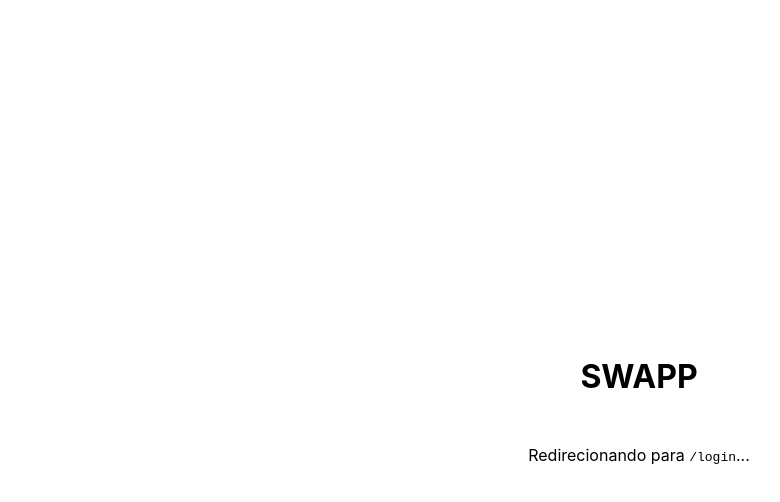
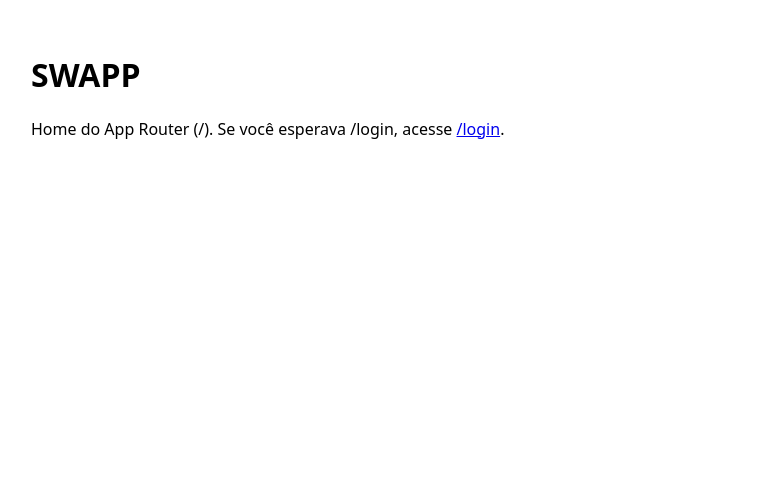
Before and after one commit to fabianodexterz/SWAPP-FRONTEND, a Next.js app: page / in a window 1280 px wide. Before the commit this address had no page. Shown: the top 502 px of the page, without its empty margins (1-781 px from the left). Built offline with nearby package versions, Linux system fonts and the light colour scheme.

Commit message:
fix: rota raiz e next.config (remover export) para resolver 404

```diff
--- a/next.config.mjs
+++ b/next.config.mjs
@@ -1,9 +1,8 @@
 /** @type {import('next').NextConfig} */
 const nextConfig = {
-  output: 'export',            // gera HTML estático em /out
-  trailingSlash: true,         // ajuda em hospedagem estática (cPanel)
-  images: { unoptimized: true },
   reactStrictMode: true,
+  experimental: { appDir: true },
+  // Intencionalmente NÃO definimos `output: 'export'` para evitar build estático puro.
 };
 
 export default nextConfig;
--- a/src/app/layout.tsx
+++ b/src/app/layout.tsx
@@ -1,13 +1,9 @@
 export const metadata = {
-  title: "SWAPP",
-  description: "Summoners War App – Frontend",
+  title: 'SWAPP',
+  description: 'Summoners War App'
 };
 
-export default function RootLayout({
-  children,
-}: {
-  children: React.ReactNode;
-}) {
+export default function RootLayout({ children }: { children: React.ReactNode }) {
   return (
     <html lang="pt-BR">
       <body>{children}</body>
--- a/src/app/page.tsx
+++ b/src/app/page.tsx
@@ -1,28 +1,8 @@
-"use client";
-
-import { useEffect } from "react";
-import { useRouter } from "next/navigation";
-
 export default function Home() {
-  const router = useRouter();
-
-  useEffect(() => {
-    // Se a rota /login existir, o Next redireciona; se não, ficará nesta página.
-    router.push("/login");
-  }, [router]);
-
   return (
-    <main style={{
-      display: "flex",
-      height: "100vh",
-      alignItems: "center",
-      justifyContent: "center",
-      flexDirection: "column",
-      gap: "12px",
-      fontFamily: "Inter, system-ui, Arial"
-    }}>
+    <main style={{padding: 24, fontFamily: 'system-ui, sans-serif'}}>
       <h1>SWAPP</h1>
-      <p>Redirecionando para <code>/login</code>...</p>
+      <p>Home do App Router (/). Se você esperava /login, acesse <a href="/login">/login</a>.</p>
     </main>
   );
 }
```
Also changed, not shown: src/pages/index.tsx (added, +18 -0 lines).
